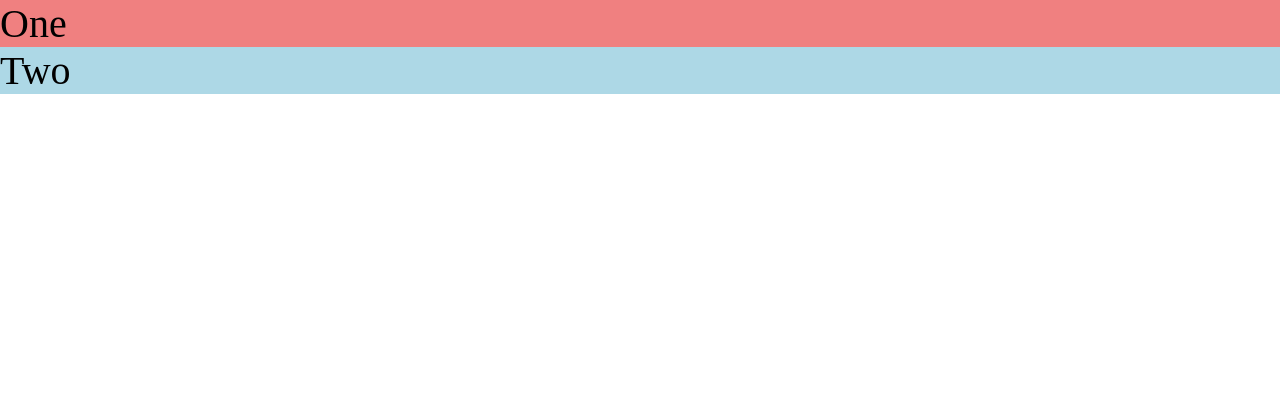
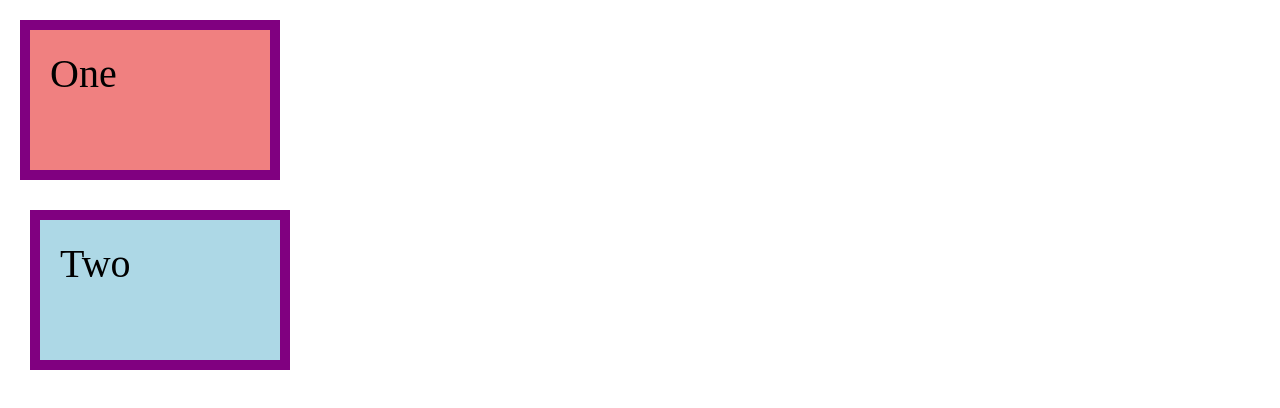
Before and after one commit to ahmersaud/css-practice, a plain HTML site: page Box Model/index.html in a window 1280 px wide. Drawn offline with Linux system fonts and the light colour scheme.

Commit message:
css-box-model added some properties

```diff
--- a/Box Model/style.css
+++ b/Box Model/style.css
@@ -6,9 +6,19 @@
 
 #box-one {
   background-color: lightcoral;
-  border: 0 solid purple;
+  height: 100px;
+  width: 200px;
+  padding: 20px;
+  border: 10px solid purple;
+  margin: 20px;
+  /* in a box-model margin  collapses between tow elements that are next to each other
+   element will larger margin will be shown in between them */
 }
 #box-two {
   background-color: lightblue;
-  border: 0 solid green;
+  height: 100px;
+  width: 200px;
+  padding: 20px;
+  border: 10px solid purple;
+  margin: 30px;
 }
```
